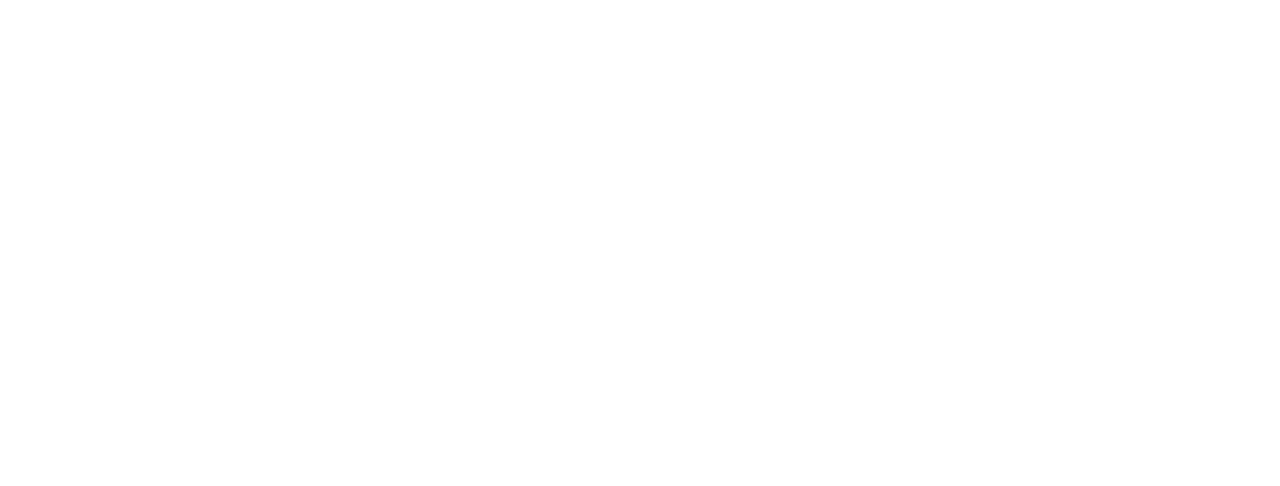
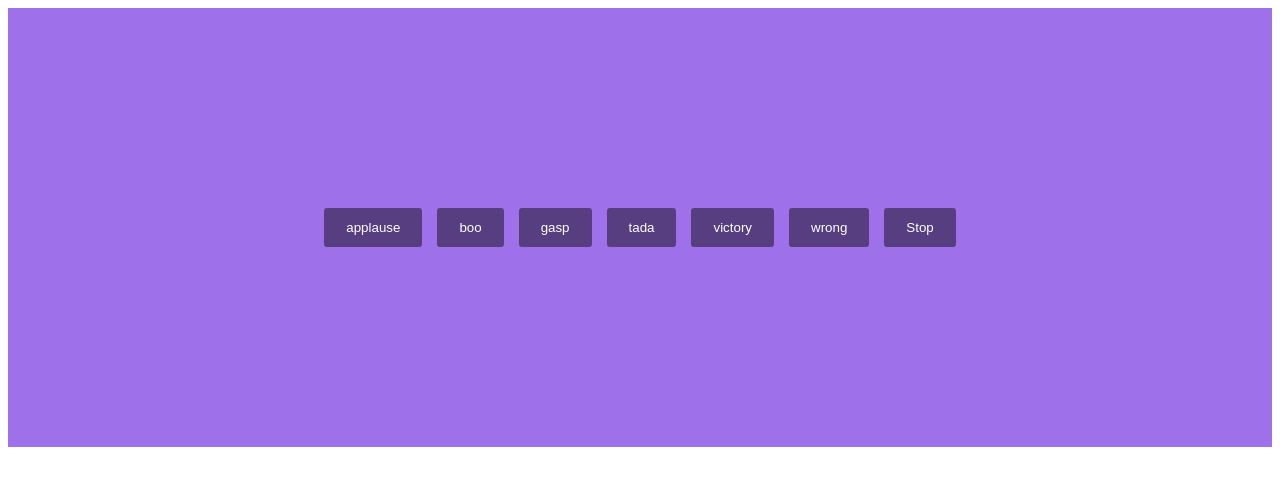
Before and after one commit to acciojob/Soundbar-Imhrutik05, a website: page main.html in a window 1280 px wide. Drawn offline with Linux system fonts and the light colour scheme.

Commit message:
created a submission

```diff
--- a/main.html
+++ b/main.html
@@ -8,6 +8,9 @@
 
 <body>
 	<!-- the entire body must be written by student -->
+	<div id="buttons">
+
+	</div>
     <script type="text/javascript" src="./script.js">
 </script>
 
--- a/script.js
+++ b/script.js
@@ -1 +1,47 @@
 //your JS code here. If required.
+const sounds = [
+	"applause.mp3", "boo.mp3", "gasp.mp3", "tada.mp3", "victory.mp3", "wrong.mp3"
+];
+
+// select the buttons container, we will create buttons dynamically
+const buttonContainer = document.getElementById('buttons');
+
+// take currentSound as null
+let currentAudio = null;
+
+// run for loop on array of sounds
+sounds.forEach((sound) => {
+	let button = document.createElement('button');
+	button.className = 'btn';
+	button.textContent = sound.replace(".mp3", "");
+	button.addEventListener("click", () => playSound(sound));
+	buttonContainer.appendChild(button);
+});
+
+// now create and append stop button
+let stopButton = document.createElement('button');
+stopButton.className = 'stop';
+stopButton.textContent = 'Stop';
+stopButton.addEventListener('click', stopSound);
+buttonContainer.appendChild(stopButton);
+
+// create a function stopSound
+function stopSound(){
+	if(currentAudio){
+		currentAudio.pause();
+		currentAudio.currentTime();
+	}
+}
+
+// create a function playSound
+function playSound(soundFile){
+	// first stop the current audio
+	if(currentAudio){
+		currentAudio.pause();
+		currentAudio.currentTime();
+	}
+
+	// now play another sound
+	currentAudio = new Audio(`sound/${soundFile}`);
+	currentAudio.play();
+}
--- a/styles.css
+++ b/styles.css
@@ -1 +1,21 @@
 /*  your css code here. If applicable */
+#buttons {
+	background-color: #9e71eb;
+	padding: 200px;
+	display: flex;
+	flex-direction: row;
+	align-items: center;
+	justify-content: center;
+	gap: 15px;
+}
+button {
+	background-color: #563e80;
+	color: white;
+	padding: 12px 22px;
+	border: none;
+	border-radius: 3px;
+}
+
+.btn: hover {
+	border: 2px solid neon;
+}
```
